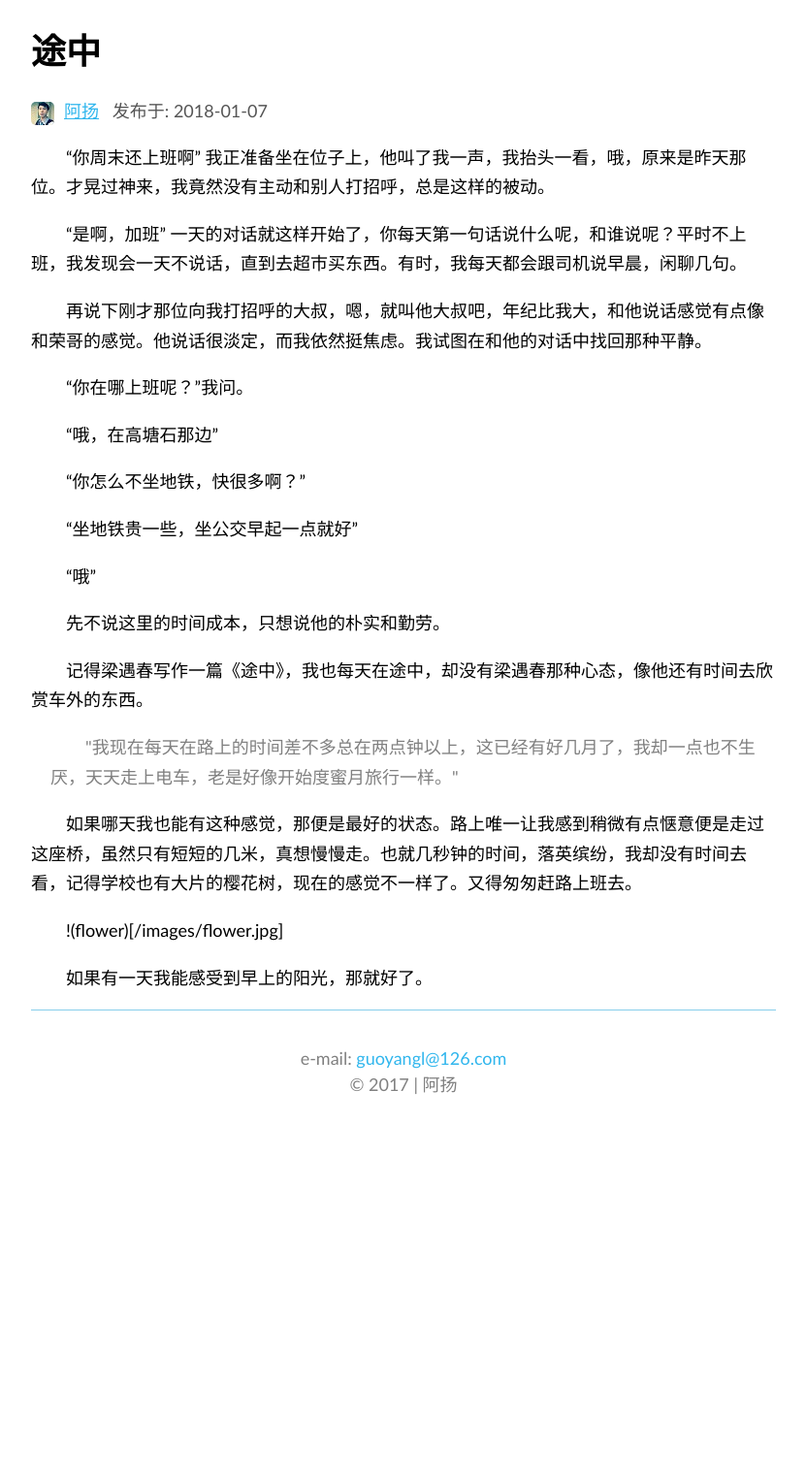
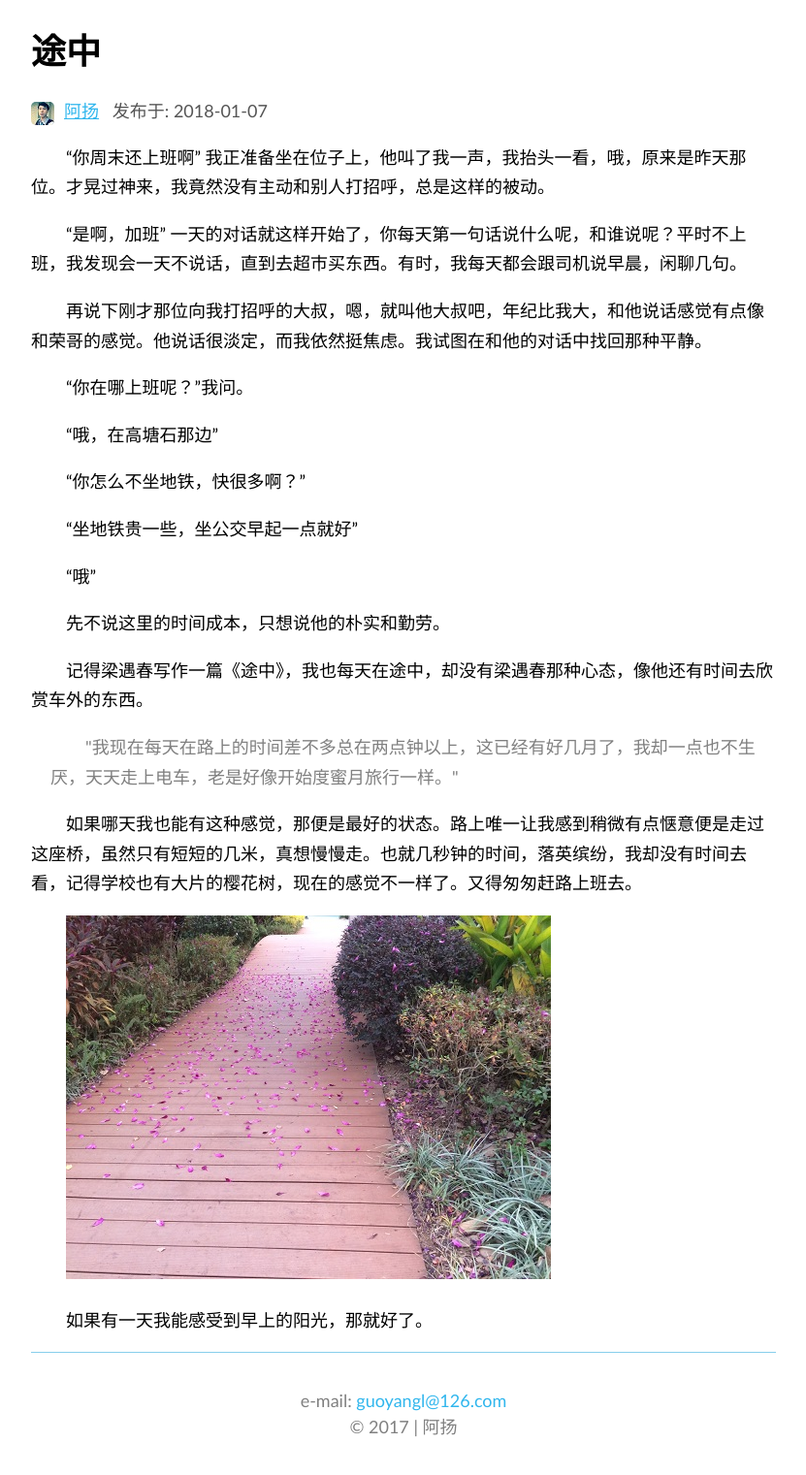
Before and after one commit to leiguoyang/leiguoyang.github.io, a Jekyll site: the page built from _posts/2018-01-07-途中.md, in a window 1280 px wide. Shown: the whole page at 97% size, without its empty margins (224-1055 px from the left). Built offline with Jekyll 4.4.1, drawn with Linux system fonts in a browser that asks for light colours; before the commit the page ends 1168 px from its top, so only the background shows below that.

Commit message:
Fix image link

```diff
--- a/_posts/2018-01-07-途中.md
+++ b/_posts/2018-01-07-途中.md
@@ -28,7 +28,7 @@ layout: post
 
 如果哪天我也能有这种感觉，那便是最好的状态。路上唯一让我感到稍微有点惬意便是走过这座桥，虽然只有短短的几米，真想慢慢走。也就几秒钟的时间，落英缤纷，我却没有时间去看，记得学校也有大片的樱花树，现在的感觉不一样了。又得匆匆赶路上班去。
 
-!(flower)[/images/flower.jpg]
+![flower](/images/flower.jpg)
 
 如果有一天我能感受到早上的阳光，那就好了。
 
```
